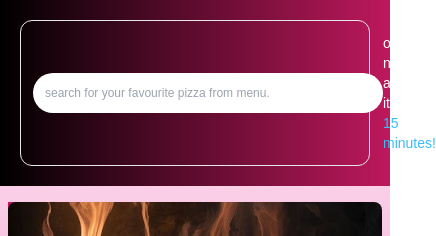
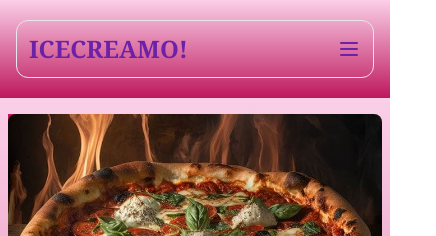
Before and after one commit to SaweraLangah/pizza-project, a Next.js app: page / in a window 390 px wide. Shown: the top 236 px of the page, 436 px wide, since content can reach past the window. Built offline with nearby package versions, Linux system fonts and the light colour scheme.

Commit message:
add responsiveness in header

```diff
--- a/src/components/Navbar.tsx
+++ b/src/components/Navbar.tsx
@@ -1,40 +1,47 @@
+'use client'
+import { useState } from 'react';
 import React from 'react'
 
 export default function Navbar() {
+  const [isMenuOpen, setIsMenuOpen] = useState(false);
+
+  const toggleMenu = () => {
+    setIsMenuOpen(!isMenuOpen);
+  }
+
   return (
+<div className="bg-gradient-to-b from-pink-200 to-pink-700">
+      <div className="max-w-screen-xl mx-auto px-4 py-5">
+       <div className="py-3 px-3 rounded-xl border w-full">
+        <div className="flex justify-between items-center">
+          <div className="flex items-center gap-4">
+            <h1 className="text-purple-800 hover:text-pink-700 font-serif font-extrabold sm:text-xl lg:text-2xl text-2xl">
+              ICECREAMO!
+            </h1>
+          </div>
 
+          <div className="hidden lg:flex items-center gap-4">
+            <p className="text-sm text-white">
+              Order now and get it within <span className="text-pink-800">30 Minutes!</span>
+            </p>
+          </div>
 
-    <div className="grid xl:grid-cols-1 grid-cols-1">
-      <div className="p-5">
-        <div className="py-3 px-3 rounded-xl border  w-full">
-          <div className="flex justify-between items-center">
-            <div className="flex justify-items-center items-center gap-2">
-
-
-              {/*search icon*/}
-              <div style={{ position: 'relative' }}>
-                <input className="rounded-3xl py-3 px-3 outline-none text-xs w-[350px] pr-10  ld:block md:block"
-                  placeholder="search for your favourite pizza from menu." />
-
-
-              </div>
-            </div>
-            <div className="flex justify-center items-center gap-2">
-
-
-              <p className="text-sm text-white lg:block md:block">order now and get it with
-                <span className="text-sky-400"> 15 minutes!</span>
-              </p>
-
-              {/*cart icon*/}
-
-
-            </div>
+          <div className="lg:hidden flex items-center">
+            <button onClick={toggleMenu} className="text-purple-800 hover:text-pink-700">
+              <svg
+                className="w-6 h-6"
+                fill="none"
+                stroke="currentColor"
+                viewBox="0 0 24 24"
+                xmlns="http://www.w3.org/2000/svg"
+              >
+                <path strokeLinecap="round" strokeLinejoin="round" strokeWidth="2" d="M4 6h16M4 12h16M4 18h16"></path>
+              </svg>
+            </button>
           </div>
+        </div>
         </div>
       </div>
     </div>
-
-
   );
 }
```
